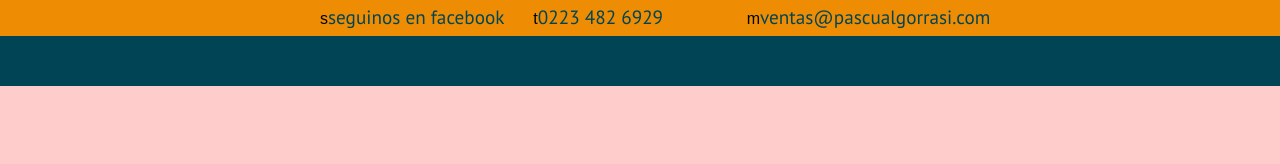
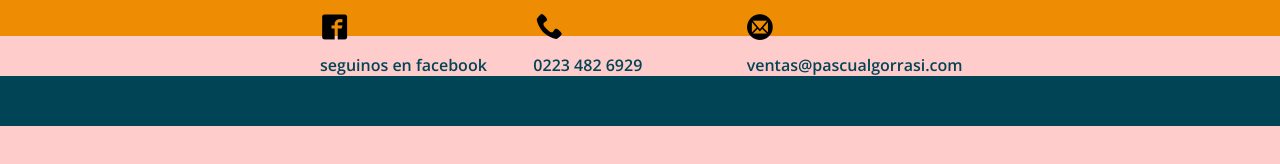
Before and after one commit to 8adg/sitio_pg, a plain HTML site: page index.html in a window 1280 px wide. Shown: the part 114-278 px from the top of the page. Drawn offline with nearby package versions, Linux system fonts and the light colour scheme.

Commit message:
mod indx ui position

```diff
--- a/index.html
+++ b/index.html
@@ -31,9 +31,9 @@
 <div class="col-84">
 <div class="row">0</div>
 <div class="row"><div class="box_compra"><span class="item_cantidad"><input id="input" placeholder="busca tu producto..." class="item_Quantity" type="text"></span><a class="item_add" href="javascript:;"><span>c</span></a></div></div><div class="row col-6">
-<div class="col-2 "><span class="gorrasiUI">s</span><span class="contactos">seguinos en facebook</span></div>
-<div class="col-2"><span class="gorrasiUI">t</span><span class="contactos">0223 482 6929</span></div>
-<div class="col-2"><span class="gorrasiUI">m</span><a class="link contactos" href="mailto:ventas@pascualgorrasi.com">ventas@pascualgorrasi.com</a></div>
+<div class="col-2 "><span class="ui">s</span><span class="contactos">seguinos en facebook</span></div>
+<div class="col-2"><span class="ui">t</span><span class="contactos">0223 482 6929</span></div>
+<div class="col-2"><span class="ui">m</span><a class="link contactos" href="mailto:ventas@pascualgorrasi.com">ventas@pascualgorrasi.com</a></div>
 
 </div></div>
 
--- a/sass/base.scss
+++ b/sass/base.scss
@@ -523,5 +523,5 @@ color:$clr_bs_2;
 }
 .contactos{
   color:$clr_bs_2;
-  font:normal 400 1.2em 'PT Sans', sans-serif;
+  font:normal 600 1em 'Open Sans', sans-serif;
   }
```
Also changed, not shown: css/base.css.
